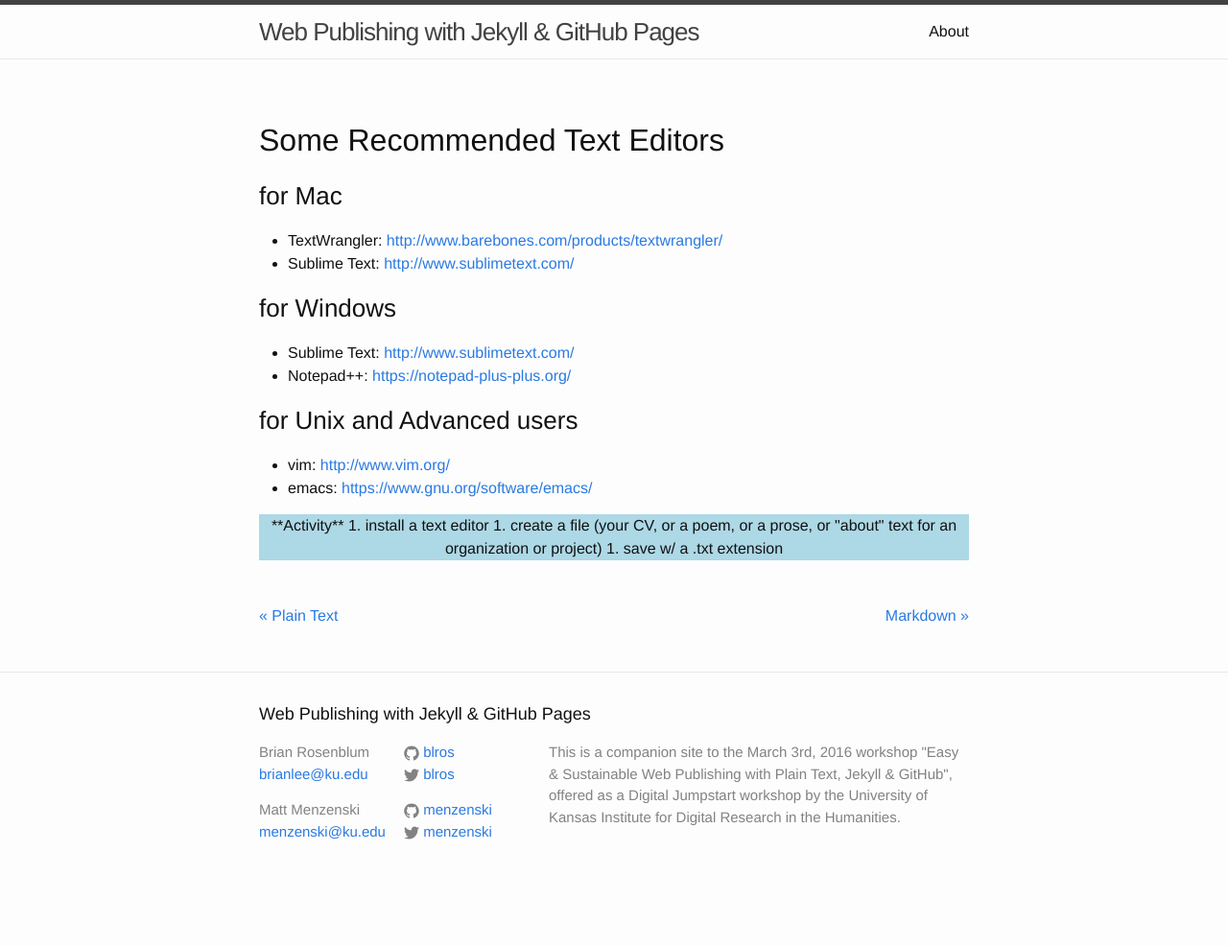
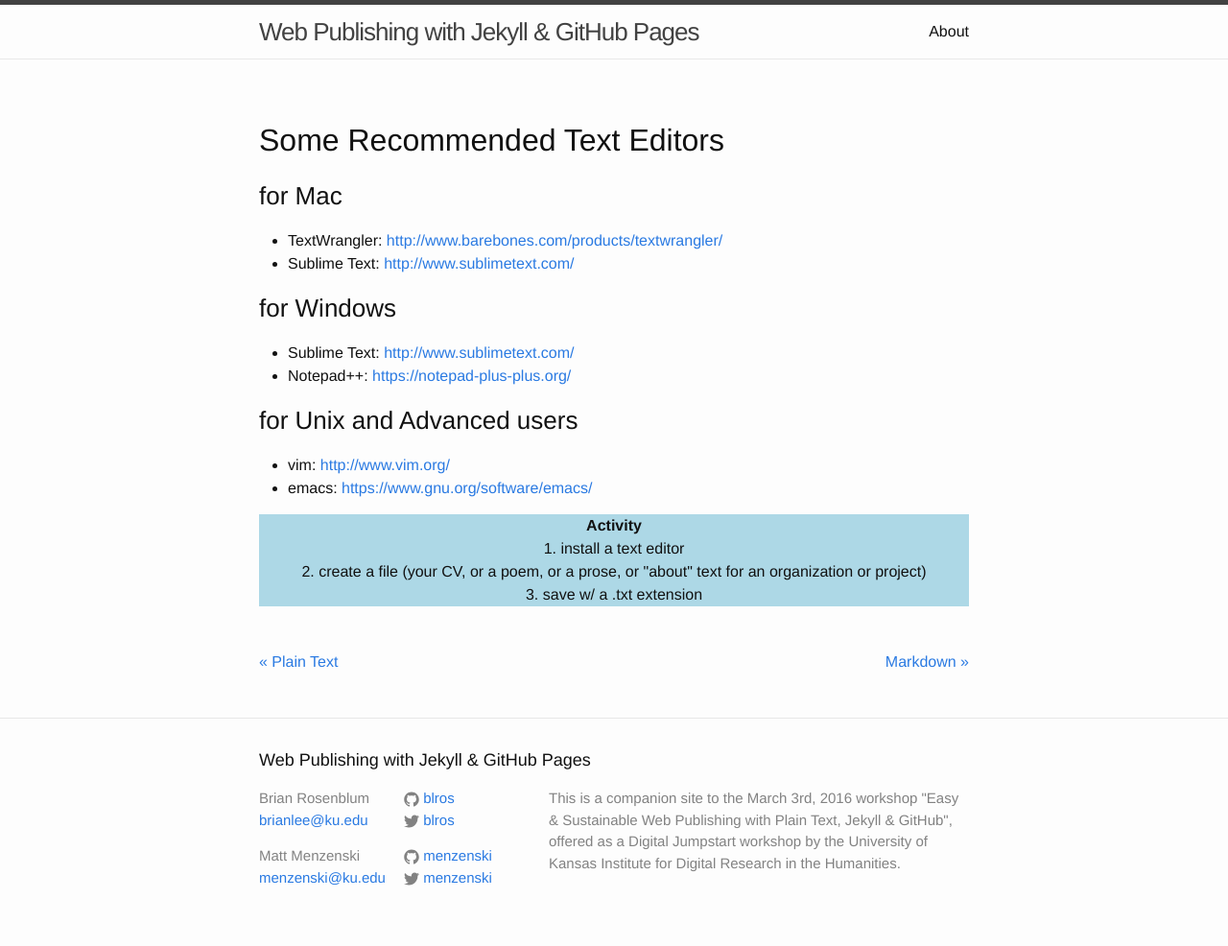
Before and after one commit to menzenski/idrh-static-site-workshop, a Jekyll site: the page built from _posts/2016-02-03-text-editors.md, in a window 1280 px wide. Shown: the whole page at 96% size. Built offline with Jekyll 4.4.1, drawn with Linux system fonts in a browser that asks for light colours; before the commit the page ends 938 px from its top, so only the background shows below that.

Commit message:
Update 2016-02-03-text-editors.md

```diff
--- a/_posts/2016-02-03-text-editors.md
+++ b/_posts/2016-02-03-text-editors.md
@@ -22,8 +22,8 @@ published: true
 * emacs: <https://www.gnu.org/software/emacs/>
 
 <div style="text-align:center; background-color:lightblue;">
-**Activity**
-1. install a text editor
-1. create a file (your CV, or a poem, or a prose, or "about" text for an organization or project)
-1. save w/ a .txt extension
+<p><strong>Activity</strong><br/>
+1. install a text editor<br/>
+2. create a file (your CV, or a poem, or a prose, or "about" text for an organization or project)<br/>
+3. save w/ a .txt extension</p>
 </div>
```
